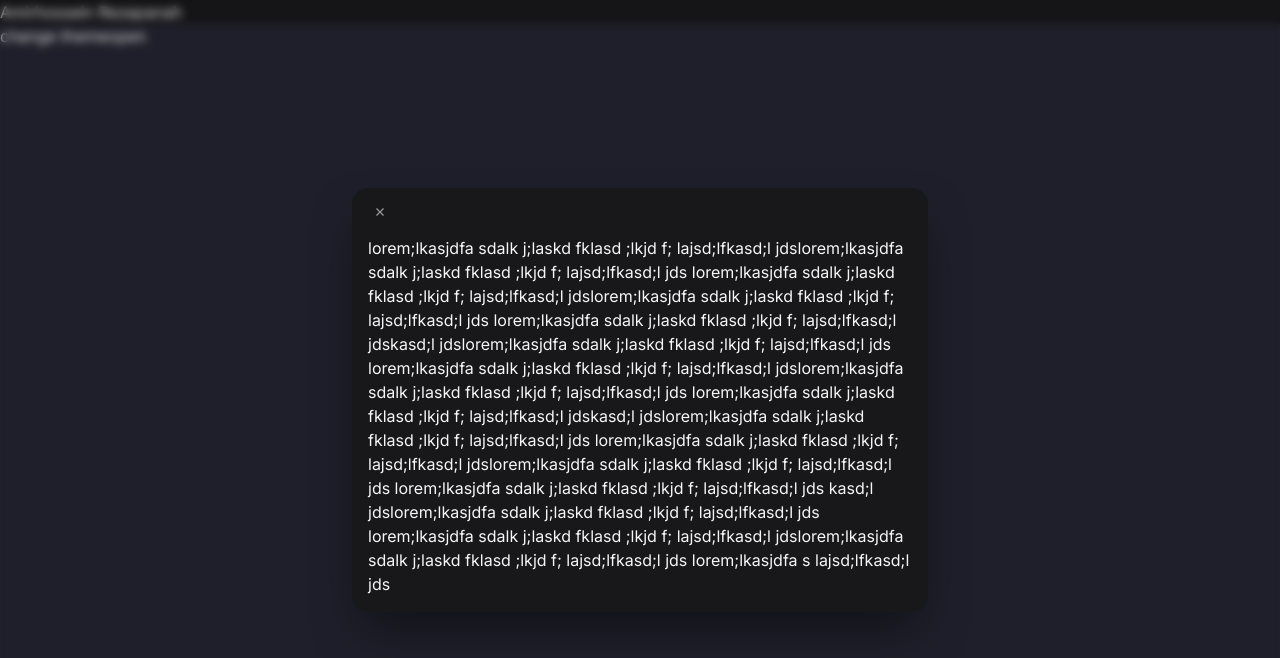
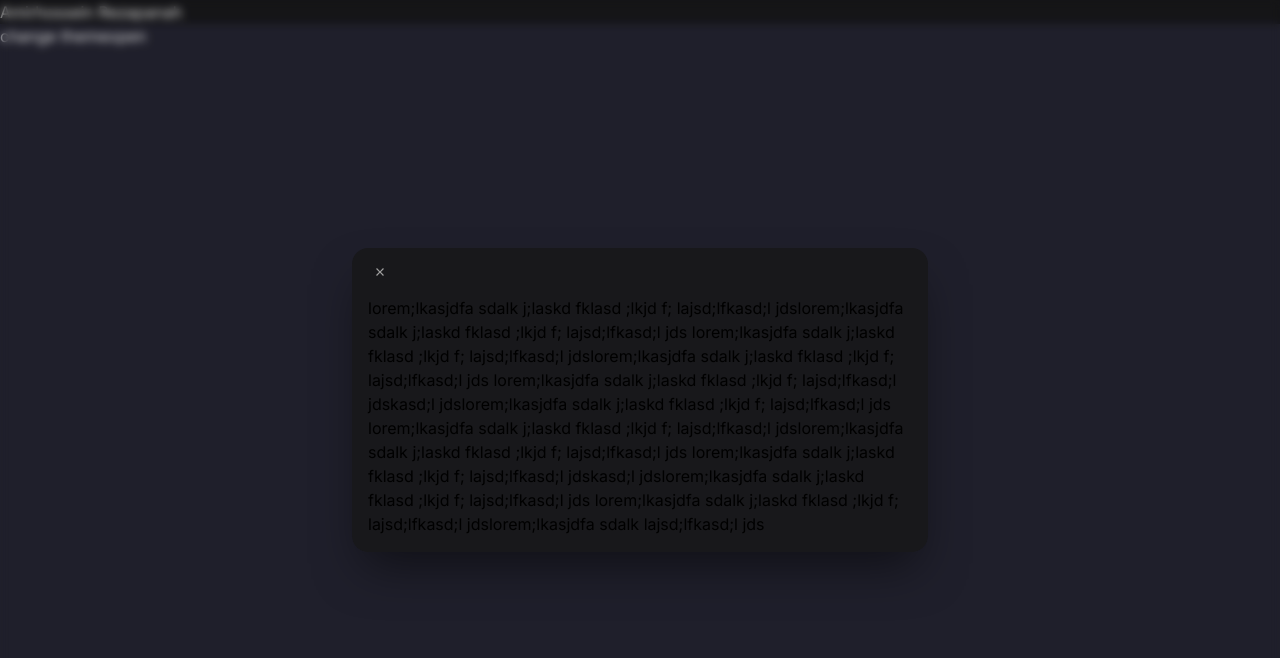
Before and after one commit to AmirHosseinRP/amirhosseinrp.github.io, a Next.js app: page / in a window 1280 px wide. Both pictures are taken after a click on the button "open". Shown: the top 658 px of the page. Built offline with nearby package versions, Linux system fonts and the light colour scheme.

Commit message:
feat: scroll bug fixed

```diff
--- a/src/components/TestSection/TestSection.tsx
+++ b/src/components/TestSection/TestSection.tsx
@@ -18,10 +18,7 @@ const TestSection = () => {
           jdslorem;lkasjdfa sdalk j;laskd fklasd ;lkjd f; lajsd;lfkasd;l jds lorem;lkasjdfa sdalk j;laskd fklasd ;lkjd
           f; lajsd;lfkasd;l jdslorem;lkasjdfa sdalk j;laskd fklasd ;lkjd f; lajsd;lfkasd;l jds lorem;lkasjdfa sdalk
           j;laskd fklasd ;lkjd f; lajsd;lfkasd;l jdskasd;l jdslorem;lkasjdfa sdalk j;laskd fklasd ;lkjd f;
-          lajsd;lfkasd;l jds lorem;lkasjdfa sdalk j;laskd fklasd ;lkjd f; lajsd;lfkasd;l jdslorem;lkasjdfa sdalk j;laskd
-          fklasd ;lkjd f; lajsd;lfkasd;l jds lorem;lkasjdfa sdalk j;laskd fklasd ;lkjd f; lajsd;lfkasd;l jds kasd;l
-          jdslorem;lkasjdfa sdalk j;laskd fklasd ;lkjd f; lajsd;lfkasd;l jds lorem;lkasjdfa sdalk j;laskd fklasd ;lkjd
-          f; lajsd;lfkasd;l jdslorem;lkasjdfa sdalk j;laskd fklasd ;lkjd f; lajsd;lfkasd;l jds lorem;lkasjdfa s
+          lajsd;lfkasd;l jds lorem;lkasjdfa sdalk j;laskd fklasd ;lkjd f; lajsd;lfkasd;l jdslorem;lkasjdfa sdalk
           lajsd;lfkasd;l jds
         </BottomSheet.Body>
       </BottomSheet>
--- a/src/components/atoms/BottomSheet/BottomSheet.tsx
+++ b/src/components/atoms/BottomSheet/BottomSheet.tsx
@@ -43,10 +43,10 @@ const BaseBottomSheet = (props: Props) => {
   return (
     <AnimatePresence>
       {props.isOpen && (
-        <div className="fixed inset-0 w-dvw h-dvh flex justify-center items-center z-40 select-none">
+        <div className="fixed inset-0 w-dvw h-dvh flex justify-center items-center z-50">
           <motion.div
             className={clsx(
-              "w-full h-full inset-0 backdrop-blur-sm bg-transparent-black-12 z-50 flex flex-col justify-end md:flex-row md:items-center md:justify-center"
+              "w-full h-full inset-0 backdrop-blur-sm bg-transparent-black-12 z-[60] flex flex-col justify-end md:flex-row md:items-center md:justify-center"
             )}
             onClick={props.onClose}
             initial={{ opacity: 0 }}
@@ -54,9 +54,10 @@ const BaseBottomSheet = (props: Props) => {
             exit={{ opacity: 0 }}
           />
 
-          <motion.div
+          <motion.dialog
+            open={props.isOpen}
             className={clsx(
-              "fixed bottom-0 md:bottom-auto md:p-0 bg-transparent z-[60] mx-auto max-h-dvh md:shadow-dig-shadow-2xl rounded-2xl md:max-w-[36rem]",
+              "fixed bottom-0 md:bottom-auto md:p-0 bg-transparent z-[70] mx-auto max-h-dvh md:shadow-dig-shadow-2xl rounded-2xl md:max-w-[36rem]",
               "animate-slide-in-out md:animate-fade-in-out w-full"
             )}
             drag={window.screen.width < 768 && "y"}
@@ -95,7 +96,7 @@ const BaseBottomSheet = (props: Props) => {
             </div>
 
             {props.children}
-          </motion.div>
+          </motion.dialog>
         </div>
       )}
     </AnimatePresence>
--- a/src/components/atoms/BottomSheet/components/BottomSheet.Body.tsx
+++ b/src/components/atoms/BottomSheet/components/BottomSheet.Body.tsx
@@ -10,11 +10,7 @@ const BottomSheetBody = (props: PropsWithChildren<Props>) => {
   return (
     <div
       id="bottom-sheet-body"
-      className={clsx(
-        "bg-primary safe-area-inset overflow-scroll md:rounded-b-2xl",
-        styles["bottom-sheet-body"],
-        props.className
-      )}
+      className={clsx("bg-primary safe-area-inset  md:rounded-b-2xl", styles["bottom-sheet-body"], props.className)}
     >
       {props.children}
     </div>
```
